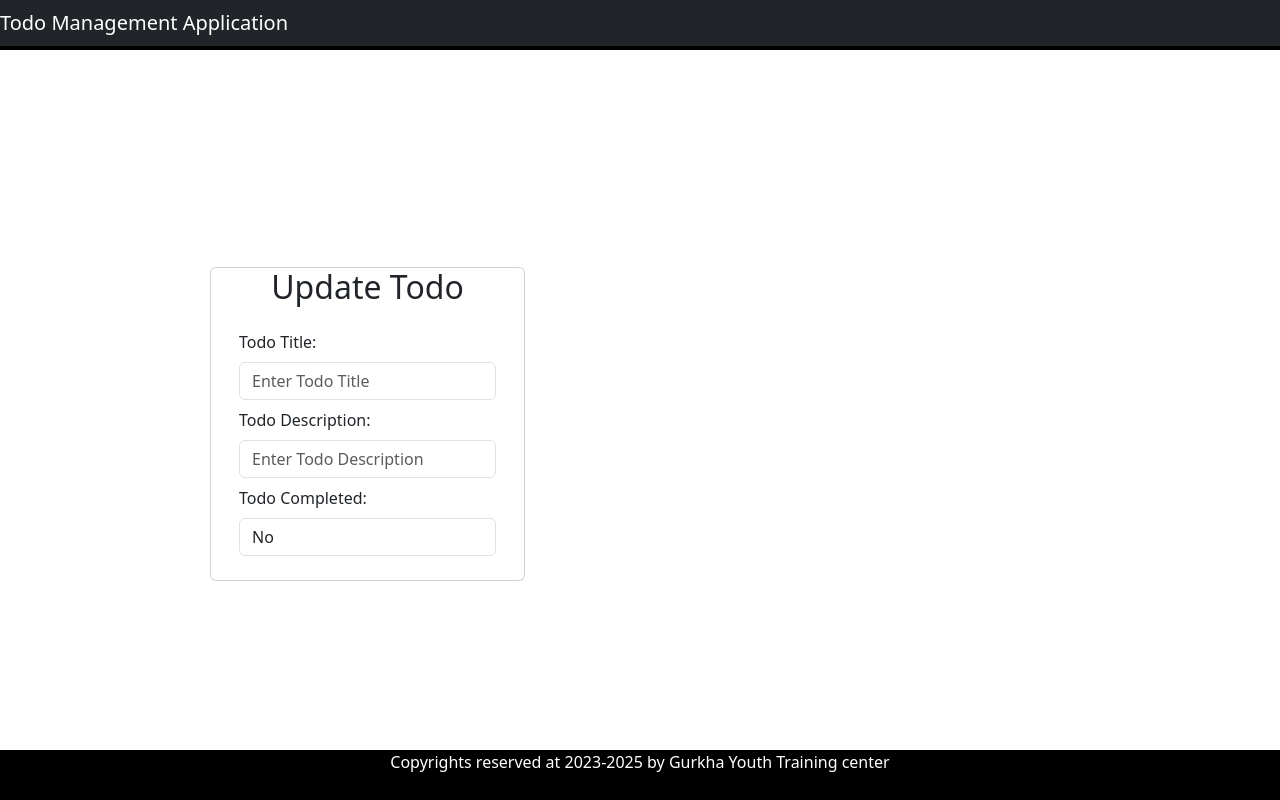
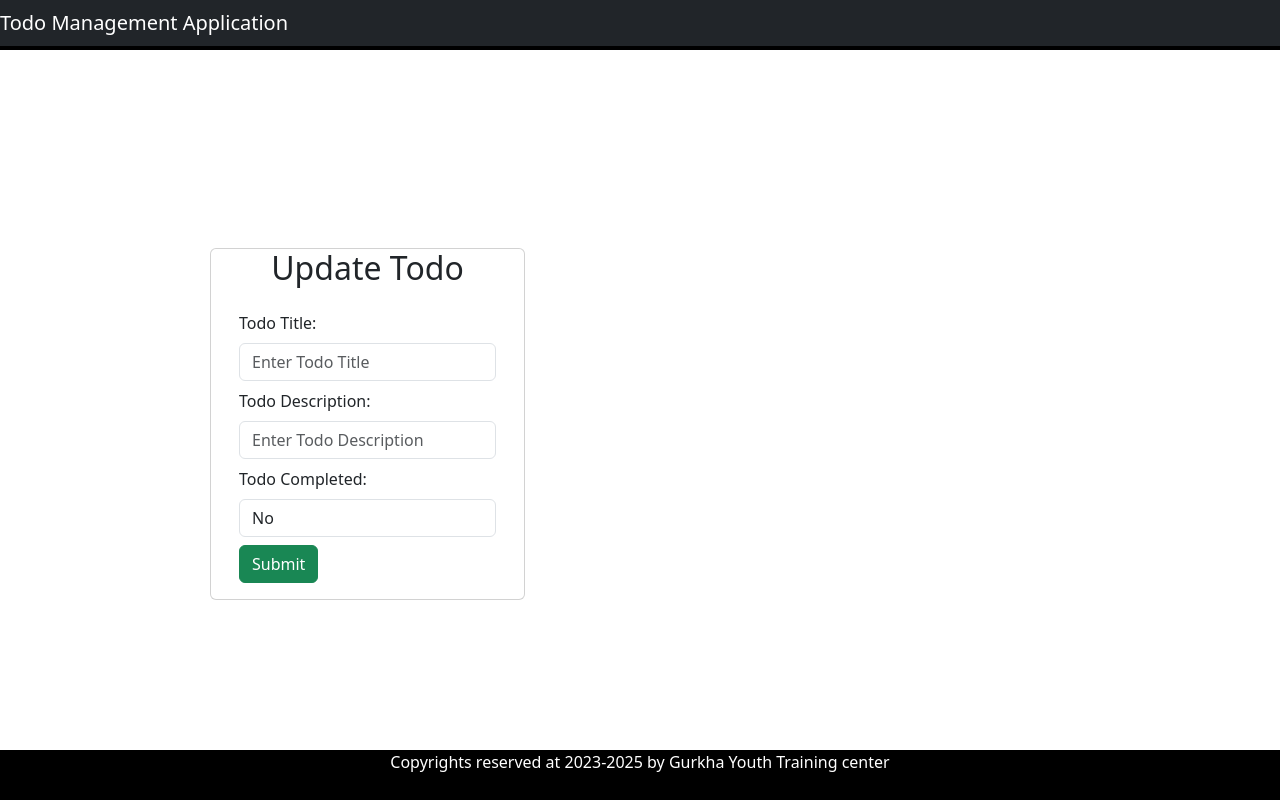
Before and after one commit to Bhawani1200/fullstack-spring-and-react, a React (Vite) app in the folder Routine-todo-management/todoroutine-ui/: page / in a window 1280 px wide. Both pictures are taken after a click on the button "Add Todo". Built offline with nearby package versions, Linux system fonts and the light colour scheme; no server answers.

Commit message:
savetodo rest api

```diff
--- a/Routine-todo-management/todoroutine-ui/src/components/TodoComponent.jsx
+++ b/Routine-todo-management/todoroutine-ui/src/components/TodoComponent.jsx
@@ -1,11 +1,12 @@
 import React, { useState } from "react";
-import { useParams } from "react-router-dom";
+import { useNavigate, useParams } from "react-router-dom";
+import { saveTodo, updateTodo } from "../services/TodoServices";
 
 const TodoComponent = () => {
   const [completed, setCompleted] = useState("false");
   const [title, setTitle] = useState();
   const [description, setDescription] = useState();
-  // const navigate = useNavigate();
+  const navigate = useNavigate();
   const id = useParams();
 
   function pageTitle() {
@@ -15,49 +16,32 @@ const TodoComponent = () => {
       return <h2 className="text-center">Add Todo</h2>;
     }
   }
+  function saveOrUpdateTodo(e) {
+    e.preventDefault();
+    const todo = { title, description, completed };
+    console.log(todo);
+
+    if (id) {
+      updateTodo(id, todo)
+        .then((response) => {
+          console.log(response.data);
+          navigate("/todos");
+        })
+        .catch((error) => {
+          console.error(error);
+        });
+    } else {
+      saveTodo(todo)
+        .then((response) => {
+          console.log(response.data);
+          navigate("/todos");
+        })
+        .catch((error) => {
+          console.error(error);
+        });
+    }
+  }
   return (
-    // <div className="container">
-    //   <div className="row">
-    //     <div className="card col-md-6 offset-md-3 offset-md-3">
-    //       {pageTitle()}
-    //       <div className="card-body">
-    //         <form>
-    //           <div className="form-group mb-2">
-    //             <label htmlFor="">Todo List</label>
-    //             <input
-    //               type="text"
-    //               placeholder="Enter Todo Title"
-    //               name="title"
-    //               value={title}
-    //               onChange={(e) => setTitle(e.target.value)}
-    //             ></input>
-    //           </div>
-    //           <div className="form-group mb-2">
-    //             <label htmlFor="">Todo Description</label>
-    //             <input
-    //               type="text"
-    //               placeholder="Enter Todo Description"
-    //               name="description"
-    //               value={description}
-    //               onChange={(e) => setDescription(e.target.value)}
-    //             ></input>
-    //           </div>
-    //           <div className="form-group mb-2">
-    //             <label htmlFor="">Todo Completed:</label>
-    //             <select
-    //               className="form-control"
-    //               value={completed}
-    //               onChange={(e) => setCompleted(e.target.value)}
-    //             >
-    //               <option value="false">No</option>
-    //               <option value="true">Yes</option>
-    //             </select>
-    //           </div>
-    //         </form>
-    //       </div>
-    //     </div>
-    //   </div>
-    // </div>
     <div className="container">
       <br /> <br />
       <div className="row">
@@ -100,6 +84,12 @@ const TodoComponent = () => {
                   <option value="true">Yes</option>
                 </select>
               </div>
+              <button
+                className="btn btn-success"
+                onClick={(e) => saveOrUpdateTodo(e)}
+              >
+                Submit
+              </button>
             </form>
           </div>
         </div>
--- a/Routine-todo-management/todoroutine-ui/src/services/TodoServices.js
+++ b/Routine-todo-management/todoroutine-ui/src/services/TodoServices.js
@@ -1,4 +1,11 @@
 import axios from "axios";
-const BASE_REST_API_URL = 'http://localhost:8080/api/todos';
+const BASE_REST_API_URL = "http://localhost:8080/api/todos";
 
 export const getAllTodos = () => axios.get(BASE_REST_API_URL);
+
+export const saveTodo = (todo) => axios.post(BASE_REST_API_URL, todo);
+
+export const getTodo = (id) => axios.get(BASE_REST_API_URL, +"/" + id);
+
+export const updateTodo = (id, todo) =>
+  axios.put(BASE_REST_API_URL, +"/" + id, todo);
```
